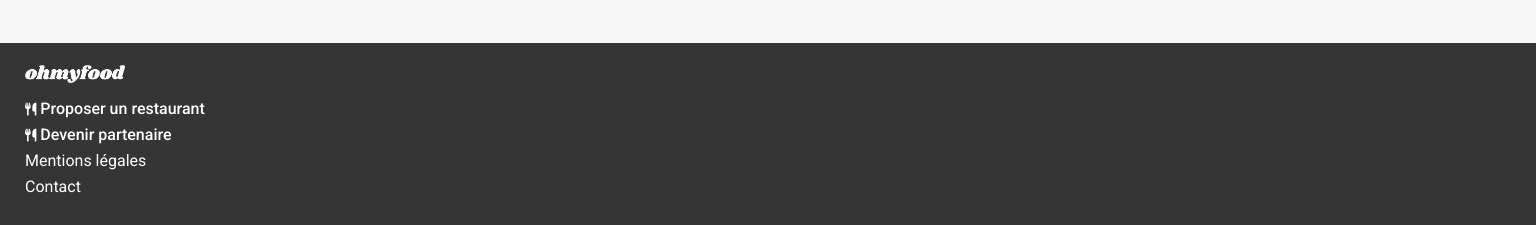
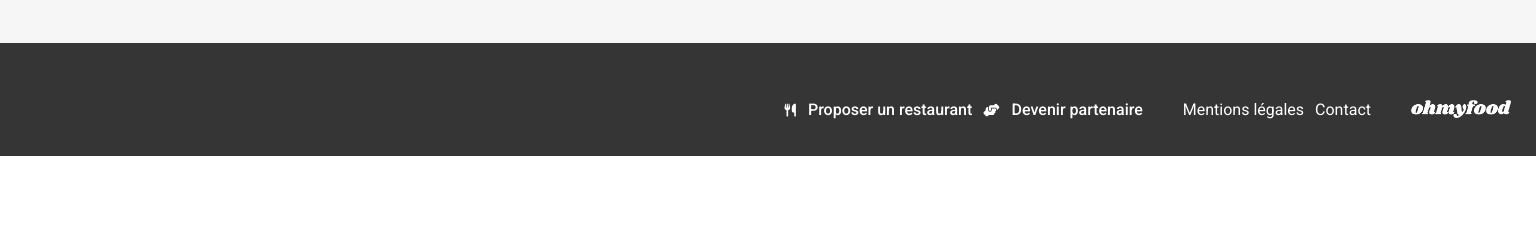
Before and after one commit to raven-panda/oc-project-2-ohmyfood, a website: page index.html in a window 1536 px wide. Shown: the part 1446-1671 px from the top of the page. After the commit the page ends 1602 px from the top, so only its background shows below. Drawn offline with nearby package versions, Linux system fonts and the light colour scheme; files that its build step writes are made by us from their sources.

Commit message:
dev-homepage/add: added generic classes for responsive, edited footer style

```diff
--- a/index.html
+++ b/index.html
@@ -119,20 +119,24 @@
                 ./assets/images/logo/ohmyfood@2x.svg 2x"
             alt="Writing ohmyfood with Shrikhand font" width="100"
         >
+        <nav class="footer-nav flex-col mob-col-desktop-row">
             <a class="footer-link footer-link-with-logo" href="#">
                 <i class="fa-icon fa-solid fa-white fa-utensils"></i>
                 <span>Proposer un restaurant</span>
             </a>
             <a class="footer-link footer-link-with-logo" href="#">
-            <i class="fa-icon fa-solid fa-white fa-utensils"></i>
+                <i class="fa-icon fa-solid fa-white fa-handshake-angle"></i>
                 <span>Devenir partenaire</span>
             </a>
+        </nav>
+        <nav class="footer-nav flex-col mob-col-desktop-row">
             <a class="footer-link" href="#">
                 Mentions légales
             </a>
             <a class="footer-link" href="#">
                 Contact
             </a>
+        </nav>
     </footer>
 </body>
 </html>
--- a/sass/_common.scss
+++ b/sass/_common.scss
@@ -12,6 +12,15 @@
 .content-wrapper {
     max-width: 1080px;
     margin: auto;
+}
+
+.flex-col {
+    display: flex;
+    flex-direction: column;
+}
+
+.mob-col-desktop-row {
+    flex-direction: column;
 }
 
 .flex-center {
@@ -90,9 +99,16 @@
 
         .fa-icon {
             font-size: 0.8125rem;
+            margin-right: 8px;
         }
     }
+
+    .footer-nav {
+        column-gap: 11px;
+    }
 }
+
+
 
 .page-title {
     font-size: 1.5rem;
--- a/sass/_media.scss
+++ b/sass/_media.scss
@@ -1,7 +1,23 @@
 @media screen and (min-width: 1440px) {
+    /** Responsive design for generic style **/
+    .mob-col-desktop-row {
+        flex-direction: row;
+    }
+
     /** Responsive design for common components **/
     .page-title {
         font-size: 2.5rem;
+    }
+
+    .page-footer {
+        padding-top: 57px;
+        flex-direction: row;
+        justify-content: flex-end;
+        column-gap: 40px;
+
+        .footer-logo {
+            order: 1;
+        }
     }
 
     #restaurant-section .flex-container {
```
Lines whose indentation alone changed are shown as unchanged.
